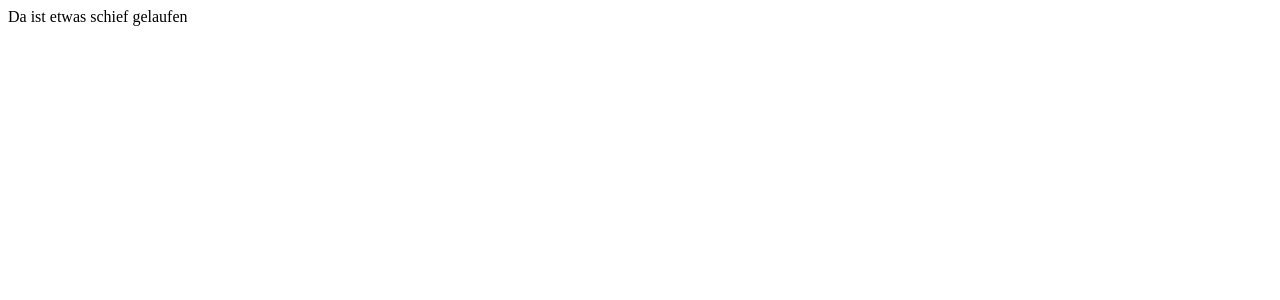
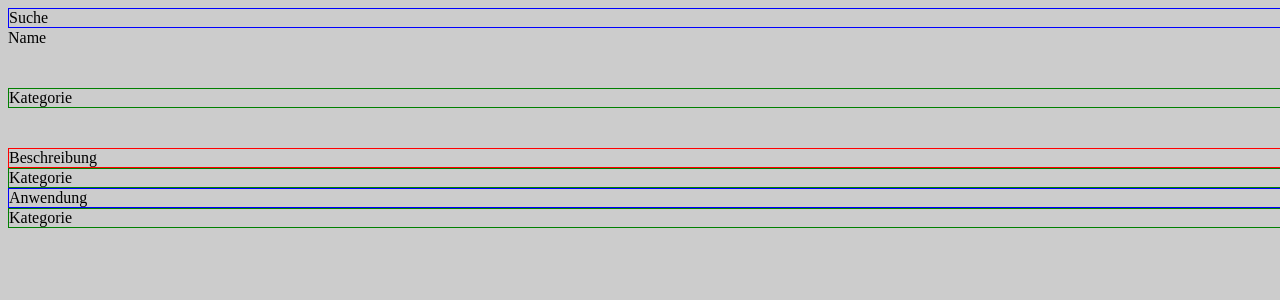
Before and after one commit to MDTue/Capstone, a React (Create React App) app in the folder frontend/: page / in a window 1280 px wide. Shown: the top 300 px of the page. Built offline with nearby package versions, Linux system fonts and the light colour scheme; no server answers.

Commit message:
Frontend create

```diff
--- a/frontend/src/App.tsx
+++ b/frontend/src/App.tsx
@@ -1,24 +1,21 @@
 import React, { useState, useEffect } from 'react';
+import "./HerbsEdit.css";
 
 function App() {
+    return (
+        <div className={'app'}>
+            <div className={'leftSide'}>
 
-    const [greeting, setGreeting] = useState('')
-
-    useEffect(() => {
-        fetch('/api/greeting', {
-            method: 'GET',
-            headers: {
-                'Accept': 'text/plain'
-            }
-        })
-            .then(response => response.text())
-            .then(text => setGreeting(text))
-            .catch(err => setGreeting('Da ist etwas schief gelaufen'));
-    }, []);
-
-    return (
-        <div>
-            {greeting}
+            </div>
+            <div className={'rightSide'}>
+                <span className={'suche'}>Suche</span>
+                <span className={'HerbName'}>Name</span>
+                <span className={'category'}>Kategorie</span>
+                <span className={'herbDescription'}>Beschreibung</span>
+                <span className={'category'}>Kategorie</span>
+                <span className={'herbApplication'}>Anwendung</span>
+                <span className={'category'}>Kategorie</span>
+            </div>
         </div>
     );
 }
--- /dev/null
+++ b/frontend/src/HerbsEdit.css
@@ -0,0 +1,36 @@
+body, html {
+    background-color: #cccccc;
+    width: 100%;
+    height: 100%;
+    box-sizing: border-box;
+}
+
+.leftSide {
+    background-color: #cccccc;
+    height: 100%;
+}
+
+.rightSide {
+    background-color: #cccccc;
+    height:100%;
+    display: grid;
+    align-items: center;
+    grid-template-rows: 1fr 1fr 5fr;
+}
+.suche{
+    border: blue solid 1px;
+}
+
+.herbName{
+    border: gold solid 1px;
+}
+
+.herbDescription{
+    border: red solid 1px;
+}
+.herbApplication{
+    border: blue solid 1px;
+}
+.category{
+    border: green solid 1px;
+}
--- /dev/null
+++ b/frontend/src/HerbsEdit.tsx
@@ -0,0 +1,71 @@
+import HerbsItem from "./HerbsItem";
+import {useEffect, useState} from "react";
+import {HerbsItemDTO} from "./HerbsModel";
+
+
+
+
+interface HerbsItemProps{
+    onHerbsCreation: (herbsItem: Array<HerbsItemDTO>)=> void;
+}
+
+export default function HerbsEdit(props:HerbsItemProps){
+    const[herbsName, setHerbsName] = useState(localStorage.getItem('herbsName')??'')
+    const[herbsNameCategory, setHerbsNameCategory] = useState('')
+    const[herbsDescription, setHerbsDescription] = useState(localStorage.getItem('herbDescription'))
+    const[herbsDescriptionCategory, setHerbsDescriptionCategory] = useState('')
+    const[herbsApplication, setHerbsApplication] = useState('')
+    const[herbsApplicationCategory, setHerbsApplicationCategory] = useState('')
+
+    const[errorMessage, setErrorMessage] = useState('')
+    const[token] = useState(localStorage.getItem('token') ?? '');
+
+    const createHerb = () => {
+        fetch(`${process.env.REACT_APP_BASE_URL}/herbs`,{
+            method: 'POST',
+            headers: {
+                'Authorization': `Bearer ${token}`,
+                'Content-Type' : 'application/json'
+            },
+            body: JSON.stringify({
+                herbsName: herbsName,
+                herbsNameCategory: herbsNameCategory,
+                herbsDescription: herbsDescription,
+                herbsDescriptionCategory : herbsDescriptionCategory,
+                herbsApplication : herbsApplication,
+                herbsApplicationCategory : herbsApplicationCategory
+            })
+        })
+            .then(response => {
+                if (response.status === 200) {
+                    return response.json()
+                }
+                throw new Error("NotFound")
+            })
+            .then((herbsFromBackend: Array<HerbsItemDTO>) => {
+                setHerbsName('');
+                setHerbsDescription('');
+                props.onHerbsCreation(herbsFromBackend);
+            })
+            .catch(e=> setErrorMessage(e.message));
+    }
+    useEffect(() => {
+        localStorage.setHerbsName('herbsName',herbsName);
+        localStorage.setHerbsDescription('herbsdescription',herbsDescription);
+    }, [herbsName, herbsDescription]);
+
+
+    return(
+        <div className={'herbsform'}>
+            <input className={'herbsform'} type="text" placeholder={"Name"} value={herbsName} onChange={ev => setHerbsName(ev.target.value)}/>
+            <input className={'herbsform'} type="text" placeholder={"Kategorie Pflanze"} value={herbsNameCategory} onChange={ev => setHerbsNameCategory(ev.target.value)}/>
+            <input className={'herbsform'} type="text" placeholder={"Beschreibung"} value={herbsApplication} onChange={ev => setHerbsApplication(ev.target.value)}/>
+            <input className={'herbsform'} type="text" placeholder={"Kategorie Beschreibung"} value={herbsApplicationCategory} onChange={ev => setHerbsDescriptionCategory(ev.target.value)}/>
+            <input className={'herbsform'} type="text" placeholder={"Anwendung"} value={herbsApplication} onChange={ev => setHerbsApplication(ev.target.value)}/>
+            <input className={'herbsform'} type="text" placeholder={"Kategorie Anwendung"} value={herbsApplicationCategory} onChange={ev => setHerbsApplicationCategory(ev.target.value)}/>
+            <button onClick={createHerb}>Speichern</button>
+        </div>
+
+
+    )
+}
```
Also changed, not shown: frontend/src/HerbsItem.tsx (added, +11 -0 lines), frontend/src/HerbsItem.css (added), 1 other file (tests, documents, lock files or other folders).
